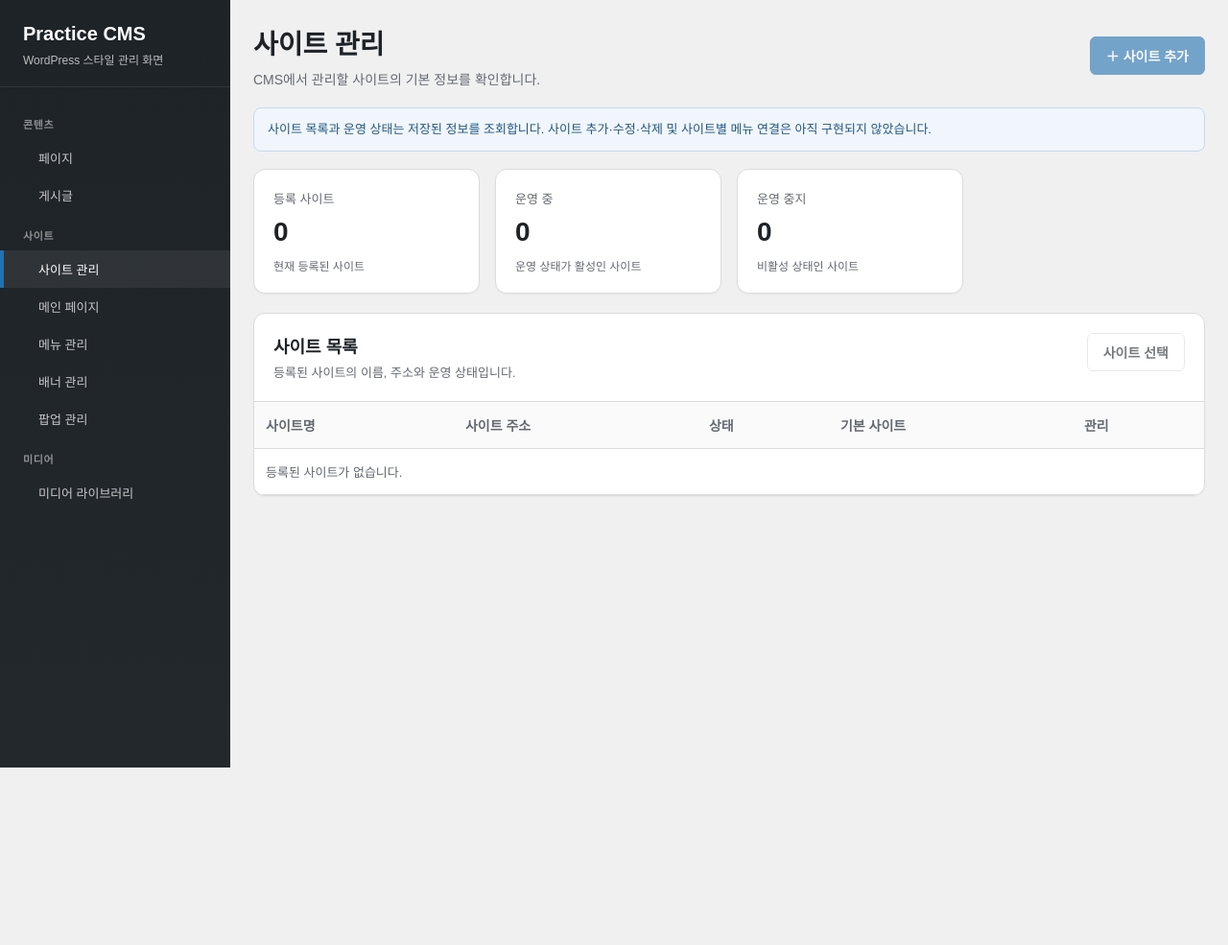
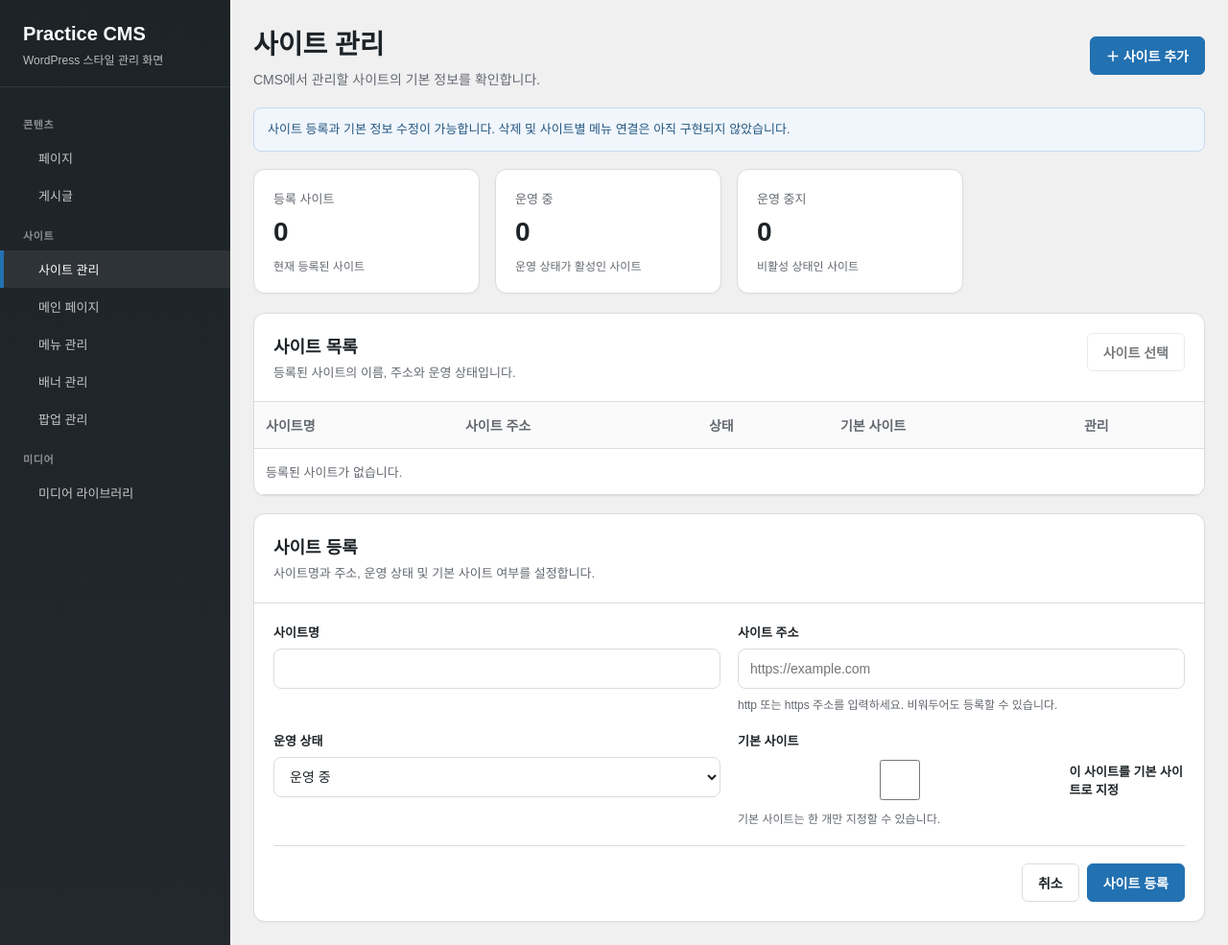
Before and after one commit to HJH1122/jspPractice, a Java web app: page /site/management in a window 1280 px wide. Shown: the whole page at 96% size. Before the commit the page ends 800 px from the top, so only its background shows below. Run offline with Spring Boot 4, a stand-in JSP engine, Linux system fonts and the light colour scheme; the visitor is signed in with stand-in values (Sample User, id 1); data that the repository does not hold is empty; some of the project's set-up classes (security, data sources, template engines, error pages and the like) are left out, and stand-ins take their place.

Commit message:
사이트관리 등록 수정 기능

```diff
--- a/practice/src/main/java/com/hjh/practice/controller/SiteController.java
+++ b/practice/src/main/java/com/hjh/practice/controller/SiteController.java
@@ -67,6 +67,59 @@ public class SiteController {
 
     @GetMapping("/site/management")
     public String siteManagement(Model model) {
+        CmsSite siteForm = new CmsSite();
+        siteForm.setStatus("ACTIVE");
+        return renderSiteManagement(siteForm, false, null, model);
+    }
+
+    @GetMapping("/site/management/new")
+    public String newSite(Model model) {
+        CmsSite siteForm = new CmsSite();
+        siteForm.setStatus("ACTIVE");
+        return renderSiteManagement(siteForm, false, null, model);
+    }
+
+    @GetMapping("/site/management/{siteId}")
+    public String editSite(@PathVariable String siteId, Model model) {
+        try {
+            return renderSiteManagement(siteManagementService.getSite(siteId), true, null, model);
+        } catch (IllegalArgumentException exception) {
+            throw new ResponseStatusException(HttpStatus.NOT_FOUND);
+        }
+    }
+
+    @PostMapping("/site/management/register")
+    public String createSite(@ModelAttribute("siteForm") CmsSite siteForm,
+                             Model model,
+                             RedirectAttributes redirectAttributes) {
+        try {
+            siteManagementService.createSite(siteForm);
+            redirectAttributes.addFlashAttribute("message", "사이트를 등록했습니다.");
+            return "redirect:/site/management";
+        } catch (IllegalArgumentException exception) {
+            return renderSiteManagement(siteForm, false, exception.getMessage(), model);
+        }
+    }
+
+    @PostMapping("/site/management/{siteId}")
+    public String updateSite(@PathVariable String siteId,
+                             @ModelAttribute("siteForm") CmsSite siteForm,
+                             Model model,
+                             RedirectAttributes redirectAttributes) {
+        try {
+            siteManagementService.updateSite(siteId, siteForm);
+            redirectAttributes.addFlashAttribute("message", "사이트 정보를 수정했습니다.");
+            return "redirect:/site/management";
+        } catch (IllegalArgumentException exception) {
+            if (siteManagementService.getSites().stream().noneMatch(site -> siteId.equals(site.getSiteId()))) {
+                throw new ResponseStatusException(HttpStatus.NOT_FOUND);
+            }
+            siteForm.setSiteId(siteId);
+            return renderSiteManagement(siteForm, true, exception.getMessage(), model);
+        }
+    }
+
+    private String renderSiteManagement(CmsSite siteForm, boolean editingSite, String error, Model model) {
         List<CmsSite> sites = siteManagementService.getSites();
         long activeSiteCount = sites.stream()
                 .filter(site -> "ACTIVE".equals(site.getStatus()))
@@ -75,6 +128,14 @@ public class SiteController {
         model.addAttribute("siteCount", sites.size());
         model.addAttribute("activeSiteCount", activeSiteCount);
         model.addAttribute("inactiveSiteCount", sites.size() - activeSiteCount);
+        model.addAttribute("siteForm", siteForm);
+        model.addAttribute("editingSite", editingSite);
+        model.addAttribute("siteFormAction", editingSite
+                ? "/site/management/" + siteForm.getSiteId()
+                : "/site/management/register");
+        if (error != null) {
+            model.addAttribute("error", error);
+        }
         return "site-management";
     }
 
--- a/practice/src/main/resources/schema.sql
+++ b/practice/src/main/resources/schema.sql
@@ -96,6 +96,10 @@ CREATE UNIQUE INDEX IF NOT EXISTS idx_cms_site_single_default
     ON cms_site (is_default)
     WHERE is_default = TRUE;
 
+CREATE UNIQUE INDEX IF NOT EXISTS idx_cms_site_site_url_unique
+    ON cms_site (LOWER(BTRIM(site_url)))
+    WHERE site_url <> '';
+
 INSERT INTO cms_site (site_id, site_name, site_url, status, is_default)
 VALUES ('default', 'Practice CMS 기본 사이트', '', 'ACTIVE', TRUE)
 ON CONFLICT (site_id) DO NOTHING;
--- a/practice/src/main/webapp/WEB-INF/views/site-management.jsp
+++ b/practice/src/main/webapp/WEB-INF/views/site-management.jsp
@@ -97,6 +97,72 @@
             white-space: nowrap;
         }
 
+        .site-form {
+            display: grid;
+            grid-template-columns: repeat(2, minmax(0, 1fr));
+            gap: 18px;
+            padding: 20px;
+        }
+
+        .field {
+            display: grid;
+            align-content: start;
+            gap: 8px;
+        }
+
+        .field.full { grid-column: 1 / -1; }
+
+        .field label,
+        .field-label {
+            font-size: 13px;
+            font-weight: 600;
+        }
+
+        .field input,
+        .field select {
+            width: 100%;
+            min-height: 42px;
+            padding: 10px 12px;
+            border: 1px solid var(--border);
+            border-radius: 8px;
+            background: #fff;
+            color: var(--text);
+            font: inherit;
+            font-size: 14px;
+        }
+
+        .field input:focus,
+        .field select:focus {
+            outline: 2px solid rgba(34, 113, 177, 0.18);
+            border-color: var(--accent);
+        }
+
+        .field-hint {
+            color: var(--muted);
+            font-size: 12px;
+            line-height: 1.5;
+        }
+
+        .checkbox-option {
+            display: inline-flex;
+            align-items: center;
+            gap: 8px;
+            min-height: 42px;
+            color: var(--text);
+            font-size: 13px;
+        }
+
+        .checkbox-option input { accent-color: var(--accent); }
+
+        .form-actions {
+            grid-column: 1 / -1;
+            display: flex;
+            justify-content: flex-end;
+            gap: 8px;
+            padding-top: 18px;
+            border-top: 1px solid var(--border);
+        }
+
         .button:disabled {
             cursor: not-allowed;
             opacity: 0.6;
@@ -111,6 +177,18 @@
             color: #245780;
             font-size: 13px;
             line-height: 1.5;
+        }
+
+        .ui-notice.success {
+            border-color: #b8dfc5;
+            background: #effaf2;
+            color: #18743a;
+        }
+
+        .ui-notice.error {
+            border-color: #f0b7b9;
+            background: #fcf0f1;
+            color: #b32d2e;
         }
 
         .empty-hint {
@@ -128,6 +206,14 @@
             }
 
             .toolbar { justify-content: flex-start; }
+        }
+
+        @media (max-width: 600px) {
+            .site-form { grid-template-columns: 1fr; }
+            .field.full,
+            .form-actions { grid-column: auto; }
+            .form-actions { flex-direction: column-reverse; }
+            .form-actions .button { width: 100%; }
         }
     </style>
 </head>
@@ -174,11 +260,17 @@
                 <p class="page-desc">CMS에서 관리할 사이트의 기본 정보를 확인합니다.</p>
             </div>
             <div class="toolbar">
-                <button class="button primary" type="button" disabled>＋ 사이트 추가</button>
+                <a class="button primary" href="${pageContext.request.contextPath}/site/management/new">＋ 사이트 추가</a>
             </div>
         </div>
 
-        <p class="ui-notice" role="note">사이트 목록과 운영 상태는 저장된 정보를 조회합니다. 사이트 추가·수정·삭제 및 사이트별 메뉴 연결은 아직 구현되지 않았습니다.</p>
+        <c:if test="${not empty message}">
+            <p class="ui-notice success" role="status"><c:out value="${message}"/></p>
+        </c:if>
+        <c:if test="${not empty error}">
+            <p class="ui-notice error" role="alert"><c:out value="${error}"/></p>
+        </c:if>
+        <p class="ui-notice" role="note">사이트 등록과 기본 정보 수정이 가능합니다. 삭제 및 사이트별 메뉴 연결은 아직 구현되지 않았습니다.</p>
 
         <section class="summary" aria-label="사이트 현황">
             <article class="card">
@@ -249,7 +341,7 @@
                             </td>
                             <td>
                                 <div class="row-actions">
-                                    <button class="button" type="button" disabled>수정</button>
+                                    <a class="button" href="${pageContext.request.contextPath}/site/management/${site.siteId}">수정</a>
                                     <button class="button" type="button" disabled>삭제</button>
                                 </div>
                             </td>
@@ -264,6 +356,54 @@
                 </table>
             </div>
         </section>
+
+        <section class="panel" aria-labelledby="site-form-title" style="margin-top: 18px;">
+            <div class="panel-header">
+                <div>
+                    <h3 class="section-title" id="site-form-title">
+                        <c:out value="${editingSite ? '사이트 정보 수정' : '사이트 등록'}"/>
+                    </h3>
+                    <p class="section-desc">사이트명과 주소, 운영 상태 및 기본 사이트 여부를 설정합니다.</p>
+                </div>
+            </div>
+            <form class="site-form" method="post" action="${pageContext.request.contextPath}${siteFormAction}">
+                <input type="hidden" name="${_csrf.parameterName}" value="${_csrf.token}">
+                <div class="field">
+                    <label for="site-name">사이트명</label>
+                    <input id="site-name" name="siteName" type="text" maxlength="100" required
+                           value="<c:out value='${siteForm.siteName}'/>">
+                </div>
+                <div class="field">
+                    <label for="site-url">사이트 주소</label>
+                    <input id="site-url" name="siteUrl" type="url" maxlength="500"
+                           placeholder="https://example.com"
+                           value="<c:out value='${siteForm.siteUrl}'/>">
+                    <span class="field-hint">http 또는 https 주소를 입력하세요. 비워두어도 등록할 수 있습니다.</span>
+                </div>
+                <div class="field">
+                    <label for="site-status">운영 상태</label>
+                    <select id="site-status" name="status" required>
+                        <option value="ACTIVE" ${siteForm.status eq 'ACTIVE' ? 'selected' : ''}>운영 중</option>
+                        <option value="INACTIVE" ${siteForm.status eq 'INACTIVE' ? 'selected' : ''}>중지</option>
+                    </select>
+                </div>
+                <div class="field">
+                    <span class="field-label">기본 사이트</span>
+                    <label class="checkbox-option">
+                        <input type="checkbox" name="defaultSite" value="true"
+                               ${siteForm.defaultSite ? 'checked' : ''}>
+                        이 사이트를 기본 사이트로 지정
+                    </label>
+                    <span class="field-hint">기본 사이트는 한 개만 지정할 수 있습니다.</span>
+                </div>
+                <div class="form-actions">
+                    <a class="button" href="${pageContext.request.contextPath}/site/management">취소</a>
+                    <button class="button primary" type="submit">
+                        <c:out value="${editingSite ? '수정 내용 저장' : '사이트 등록'}"/>
+                    </button>
+                </div>
+            </form>
+        </section>
     </main>
 </div>
 </body>
```
Also changed, not shown: practice/src/main/java/com/hjh/practice/mapper/site/SiteManagementMapper.java (+11 -0 lines), practice/src/main/java/com/hjh/practice/service/site/SiteManagementService.java (+91 -0 lines), practice/src/main/resources/mapper/site/SiteManagementMapper.xml (+42 -0 lines).
